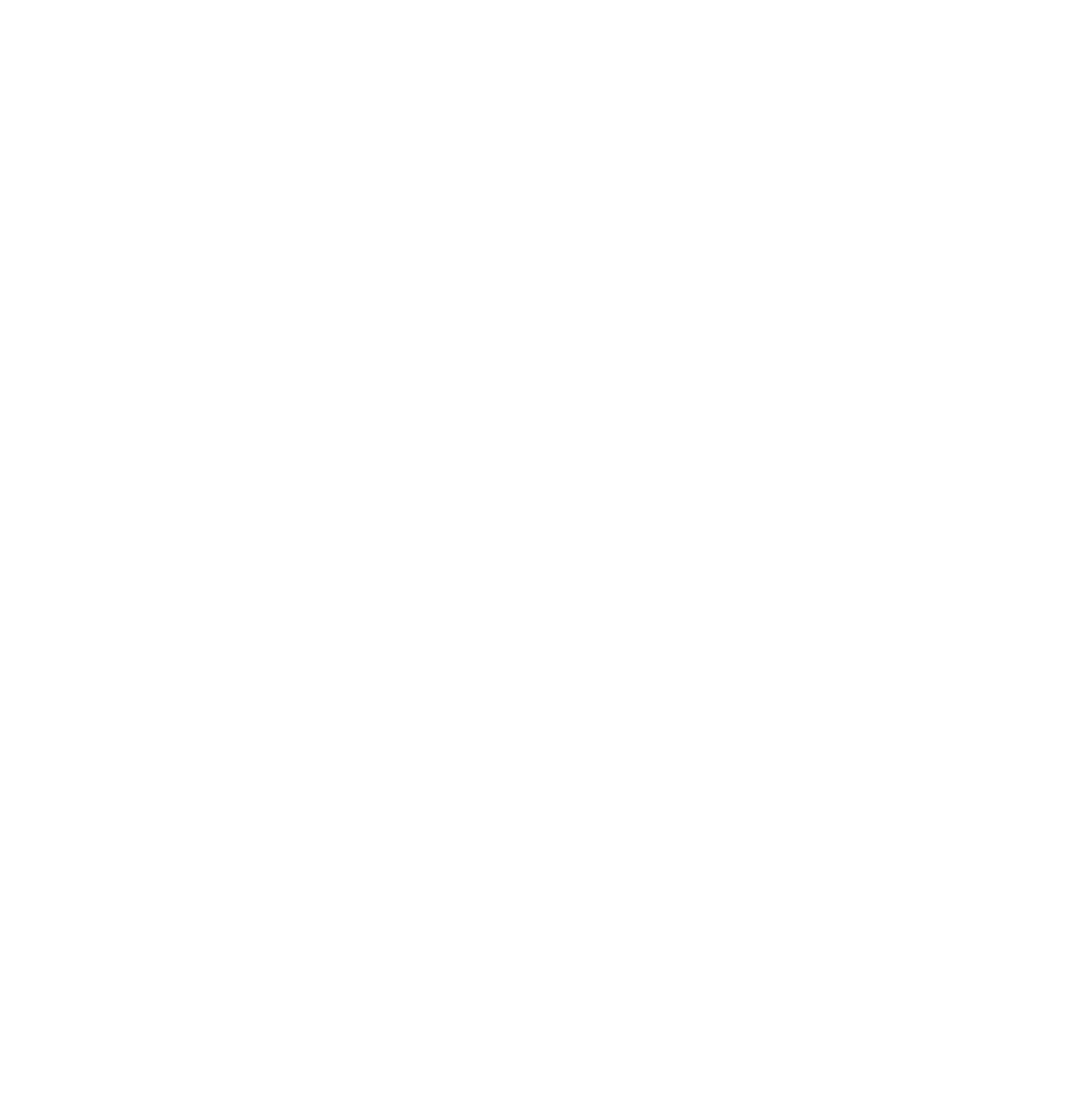
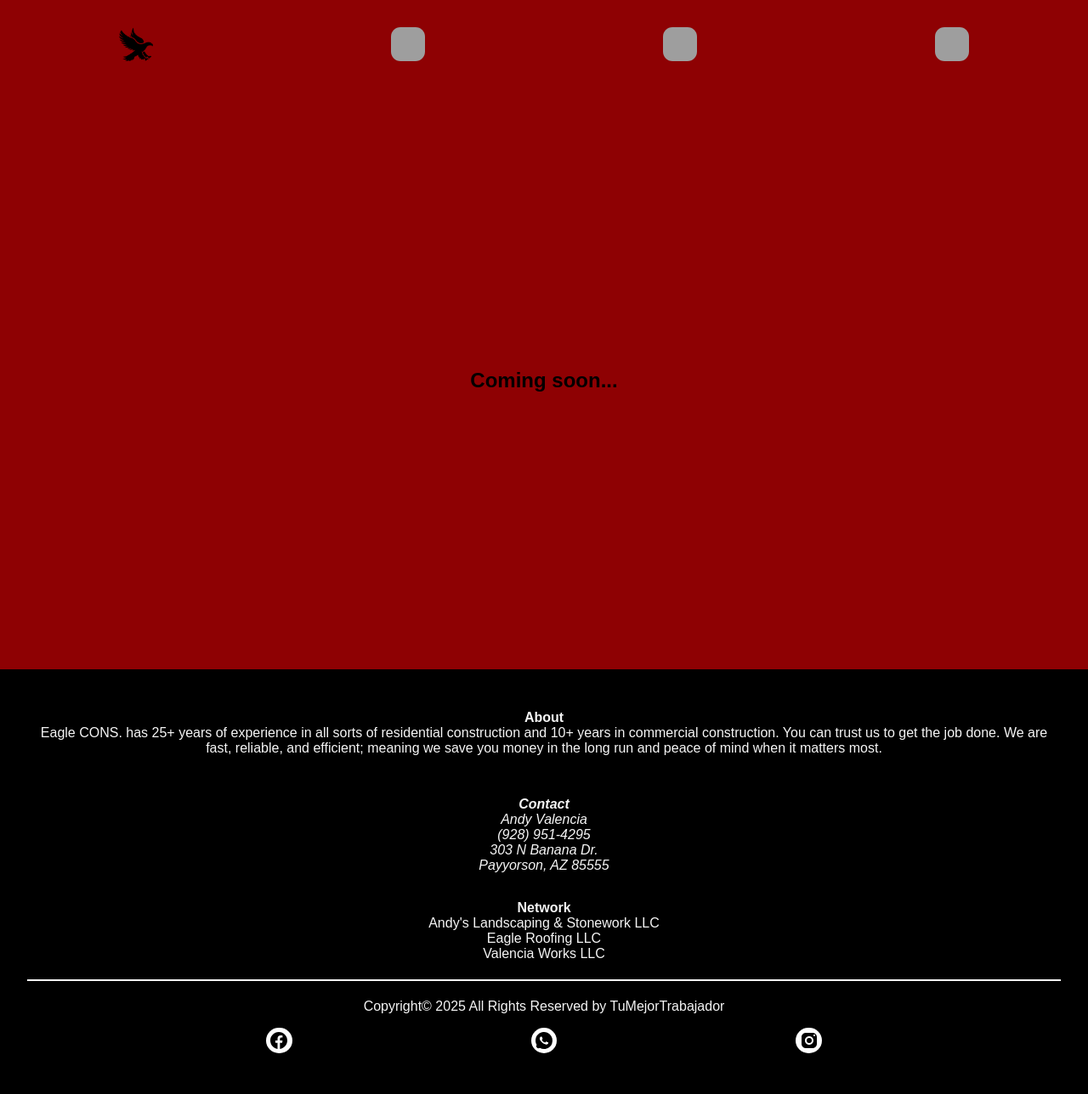
Before and after one commit to jakvalz/dads-site-mobile, a plain HTML site: page prices.html in a window 1280 px wide. Shown: the whole page at 85% size. Before the commit the page ends 800 px from the top, so only its background shows below. Drawn offline with Linux system fonts and the light colour scheme; grey boxes are pictures that could not be loaded.

Commit message:
added 2 static pages

```diff
--- a/assets/styles/form.css
+++ b/assets/styles/form.css
@@ -0,0 +1,204 @@
+/* universal styles */
+:root {
+    --black-txt: black;
+}
+
+html {
+    scroll-behavior: smooth;
+    background: linear-gradient(hsl(359, 99%, 28%), hsl(358, 100%, 7%));
+    background: hsl(359, 99%, 28%);
+}
+
+* {
+    font-size: 16px;
+    box-sizing: border-box;
+    padding: 0;
+    margin: 0;
+    text-decoration: none;
+    text-align: center;
+    list-style-type: none;
+    font-family: "Saira", sans-serif;
+    color: black;
+}
+
+body {
+    background: linear-gradient(hsl(359, 99%, 28%), hsl(358, 100%, 7%));
+    background: hsl(359, 99%, 28%);
+    background-attachment: fixed;
+    width: 100%;
+    min-height: 100svh;
+}
+
+button {
+    width: 18rem;
+    padding: .75rem 3.25rem;
+    border-radius: .7rem;
+    border: none;
+    background-color: white;
+    font-weight: 600;
+    color: black;
+}
+
+button:focus {
+    cursor: pointer;
+    background-color: rgb(37, 9, 2);
+    color: white;
+    border: none;
+    transform: scale(1.1);
+}
+
+button:hover {
+    cursor: pointer;
+    background-color: rgb(37, 9, 2);
+    color: whitesmoke;
+    border: none;
+}
+
+img {
+    object-fit: cover;
+    border-radius: .7rem;
+}
+
+h1 {
+    font-size: 1.9rem;
+}
+
+h2 {
+    font-size: 1.75rem;
+}
+
+p {
+    padding-bottom: 1rem;
+}
+
+/* ALl other styles */
+/* nav styles */
+nav {
+    padding: 2rem 0;
+    width: 100%;
+}
+
+nav ul {
+    display: flex;
+    justify-content: space-around;
+    align-items: center;
+}
+
+header nav li a {
+    flex-direction: row;
+}
+
+header nav li a:focus {
+    border-bottom: .2rem solid hsl(358, 100%, 7%);
+}
+
+header nav li a:hover {
+    border-bottom: .2rem solid hsl(358, 100%, 7%);
+}
+
+/* main styles */
+
+main {
+    padding: 0 1rem;
+}
+
+/* form styles */
+.form-container {
+    display: flex;
+    justify-content: center;
+    min-width: 400px;
+    padding: 4rem 1rem;
+}
+
+form {
+    border: 5px solid hsl(0, 0%, 100%, 0.6);
+    border-radius: .8rem;
+    padding: 5rem 1rem;
+}
+
+#heading-line {
+    width: 95%;
+    height: 5px;
+    display: block;
+    flex-direction: row;
+    flex: 1 0 auto;
+    background-color: white;
+    border: 1px solid white;
+    margin: 1.3rem 0;
+    border-radius: .5rem;
+}
+
+form, form div {
+    display: flex;
+    justify-content: center;
+    align-items: center;
+    flex-direction: column;
+}
+
+form div label, input, textarea {
+    max-height: 1.75rem;
+    max-width: 500px;
+    flex: 1 1 380px;
+    border-radius: .5rem;
+    border: none;
+}
+
+form div:nth-of-type(7) {
+    padding-bottom: 4rem;
+}
+
+
+
+label {
+    padding: 1.5rem 0;
+}
+
+.line {
+    width: 70%;
+    display: block;
+    flex-direction: row;
+    flex: 1 0 auto;
+    background-color: white;
+    border: 1px solid white;
+    margin: 1.3rem 0;
+}
+
+/* footer */
+#contact section h3, p, li, address, address h3, small{
+    color: hsl(0, 0%, 100%);
+}
+
+footer {
+    background-color: black;
+    padding: 3rem 2rem 3rem 2rem;
+}
+
+address {
+    padding: 2rem 0;
+}
+
+address + section + div {
+    background-color: white;
+    border: 1px solid white;
+    margin: 1.3rem 0;
+}
+
+address + section + div + section {
+    display: flex;
+    justify-content: center;
+    align-items: center;
+}
+
+address + section + div + section + div {
+    padding-top: 1rem;
+    display: flex;
+    align-items: center;
+    justify-content: space-evenly;
+}
+
+address + section + div + section + div > img {
+    /* background: white; */
+    background-color: hsl(0, 0%, 100%);
+    padding: .2rem;
+    border-radius: 25px;
+}
--- a/assets/styles/index.css
+++ b/assets/styles/index.css
@@ -1,4 +1,8 @@
 /* universal styles */
+:root {
+    --black-txt: black;
+}
+
 html {
     scroll-behavior: smooth;
     background: linear-gradient(hsl(359, 99%, 28%), hsl(358, 100%, 7%));
@@ -14,6 +18,7 @@ html {
     text-align: center;
     list-style-type: none;
     font-family: "Saira", sans-serif;
+    color: black;
 }
 
 body {
@@ -82,13 +87,13 @@ main {
 /*Hero styles */
 #hero {
     height: 35rem;
-    padding-bottom: 15rem;
-    margin-top: 5rem;
-    margin-bottom: 10rem;
+    padding: 15rem 0rem 35rem 0;
+    z-index: 3;
 }
 
 main > section > h1 {
     margin-bottom: 1.3rem;
+    background-color: hsl(359, 99%, 28%);
 }
 
 main > section > h1 > span {
@@ -105,7 +110,7 @@ main > section > section {
     justify-content: space-between;
 }
 
-main > section > section > button:focus {
+main > section > section > a button:focus {
     cursor: pointer;
     background-color: rgb(37, 9, 2);
     color: white;
@@ -113,10 +118,10 @@ main > section > section > button:focus {
     transform: scale(1.1);
 }
 
-main > section > section > button:hover {
+main > section > section > a button:hover {
     cursor: pointer;
     background-color: rgb(37, 9, 2);
-    color: white;
+    color: whitesmoke;
     border: none;
 }
 
@@ -128,6 +133,10 @@ main > section > section > button:hover {
 #gallery {
     padding: 3rem 0;
     margin: 0 2rem;
+}
+
+#gallery p {
+    color: black;
 }
 
 #gallery > div {
@@ -172,6 +181,10 @@ main > section > section > button:hover {
     height: 8rem;
 }
 
+#services > h2 {
+    color: white;
+}
+
 #services > div > div > p {
     text-align: center;
     width: fit-content;
@@ -188,9 +201,12 @@ main > section > section > button:hover {
 }
 
 /* footer */
+#contact section h3, p, li, address, address h3, small{
+    color: whitesmoke;
+}
+
 footer {
     background-color: black;
-    color: whitesmoke;
     padding: 3rem 2rem 3rem 2rem;
 }
 
--- a/assets/styles/prices.css
+++ b/assets/styles/prices.css
@@ -0,0 +1,128 @@
+html {
+    scroll-behavior: smooth;
+    background: linear-gradient(hsl(359, 99%, 28%), hsl(358, 100%, 7%));
+    background: hsl(359, 99%, 28%);
+}
+
+* {
+    font-size: 16px;
+    box-sizing: border-box;
+    padding: 0;
+    margin: 0;
+    text-decoration: none;
+    text-align: center;
+    list-style-type: none;
+    font-family: "Saira", sans-serif;
+    color: black;
+}
+
+body {
+    background: linear-gradient(hsl(359, 99%, 28%), hsl(358, 100%, 7%));
+    background: hsl(359, 99%, 28%);
+    background-attachment: fixed;
+    width: 100%;
+    min-height: 100svh;
+}
+
+button {
+    width: 18rem;
+    padding: .75rem 3.25rem;
+    border-radius: .7rem;
+    border: none;
+    background-color: white;
+    font-weight: 600;
+    color: black;
+}
+
+img {
+    object-fit: cover;
+    border-radius: .7rem;
+}
+
+h2 {
+    font-size: 1.75rem;
+}
+
+p {
+    padding-bottom: 1rem;
+}
+
+/* ALl other styles */
+/* nav styles */
+nav {
+    padding: 2rem 0;
+    width: 100%;
+}
+
+nav ul {
+    display: flex;
+    justify-content: space-around;
+    align-items: center;
+}
+
+header nav li a {
+    flex-direction: row;
+}
+
+header nav li a:focus {
+    border-bottom: .2rem solid hsl(358, 100%, 7%);
+}
+
+header nav li a:hover {
+    border-bottom: .2rem solid hsl(358, 100%, 7%);
+}
+
+/* main styles */
+
+main {
+    height: 85svh;
+    padding: 0 1rem;
+    display: flex;
+    justify-content: center;
+    align-items: center;
+}
+
+main h1 {
+    font-size: 1.5rem;
+}
+
+/* footer */
+#contact section h3, p, li, address, address h3, small{
+    color: whitesmoke;
+}
+
+footer {
+    background-color: black;
+    color: whitesmoke;
+    padding: 3rem 2rem 3rem 2rem;
+}
+
+address {
+    padding: 2rem 0;
+}
+
+address + section + div {
+    background-color: white;
+    border: 1px solid white;
+    margin: 1.3rem 0;
+}
+
+address + section + div + section {
+    display: flex;
+    justify-content: center;
+    align-items: center;
+}
+
+address + section + div + section + div {
+    padding-top: 1rem;
+    display: flex;
+    align-items: center;
+    justify-content: space-evenly;
+}
+
+address + section + div + section + div > img {
+    /* background: white; */
+    background-color: hsl(0, 0%, 100%);
+    padding: .2rem;
+    border-radius: 25px;
+}
--- a/form.html
+++ b/form.html
@@ -0,0 +1,100 @@
+<!DOCTYPE html>
+<html lang="en">
+<head>
+    <meta charset="UTF-8">
+    <meta name="viewport" content="width=device-width, initial-scale=1.0">
+    <link rel="stylesheet" href="resources/css/style2.css">
+    <link rel="preconnect" href="https://fonts.googleapis.com">
+    <link rel="preconnect" href="https://fonts.gstatic.com" crossorigin>
+    <link href="https://fonts.googleapis.com/css2?family=Lato:ital,wght@0,100;0,300;0,400;0,700;0,900;1,100;1,300;1,400;1,700;1,900&family=Lexend:wght@100..900&family=PT+Sans:ital,wght@0,400;0,700;1,400;1,700&family=Roboto+Mono:ital,wght@0,100..700;1,100..700&display=swap" rel="stylesheet">
+    <link rel="preconnect" href="https://fonts.googleapis.com">
+    <link rel="preconnect" href="https://fonts.gstatic.com" crossorigin>
+    <link href="https://fonts.googleapis.com/css2?family=Kanit:ital,wght@0,100;0,200;0,300;0,400;0,500;0,600;0,700;0,800;0,900;1,100;1,200;1,300;1,400;1,500;1,600;1,700;1,800;1,900&family=Lato:ital,wght@0,100;0,300;0,400;0,700;0,900;1,100;1,300;1,400;1,700;1,900&family=Lexend:wght@100..900&family=PT+Sans:ital,wght@0,400;0,700;1,400;1,700&family=Roboto+Mono:ital,wght@0,100..700;1,100..700&display=swap" rel="stylesheet">
+    <title>Eagle Con. | Get a quote</title>
+    <link rel="stylesheet" href="assets/styles/form.css">
+</head>
+<body>
+    <header>
+        <nav>
+            <ul>
+                <li><a href="#"><img width="40" height="40" src="assets/media/logo/eagle.png" alt="eagle Construction logo"></a></li>
+                <li><a href="#gallery"><img width="40" height="40" src="https://img.icons8.com/parakeet-line/48/gallery.png" alt="gallery"/></a></li>
+                <li><a href="#services"><img width="40" height="40" src="https://img.icons8.com/pulsar-line/48/hammer.png" alt="hammer icon"/></a></li>
+                <li><a href="#contact"><img width="40" height="40" src="https://img.icons8.com/ios/50/phone-disconnected.png" alt="phone icon"/></a></li>
+            </ul>
+        </nav>
+    </header>
+    <main>
+        <div class="form-container">
+            <form action="">
+                <h1>Get a quote from Andy</h1>
+                <!-- <h3>Fill out the information below and we will get back to you ASAP!</h3> -->
+                <div id="heading-line"></div>
+                <div class="form-mini-container" id="flname-container">
+                    <label for="fname">First Name</label>
+                    <input type="text" name="fname" id="fname" placeholder="Juan" required>
+                    <label for="lname">Last Name</label>
+                    <input type="text" name="lname" id="lname" placeholder="Monterrey" required>
+                </div>
+                <div class="form-mini-container" id="contact-container">
+                    <label for="email">Email</label>
+                    <input type="email" name="email" id="email" required placeholder="taquito17@gmail.com">
+                    <label for="phone">Phone #</label>
+                    <input type="tel" name="phone" id="phone" required placeholder="970-951-8000" pattern="[0-9]{3}-[09]{3}-[0-9]{4}">
+                </div>
+                <div class="line"></div>
+                <div class="form-mini-container" id="address-container">
+                    <label for="home-address">Home Address</label>
+                    <input type="text" name="home-address" id="home-address" placeholder="7317 N McCollen Ln" required>
+                    <label for="city/town">City/Town</label>
+                    <input type="text" name="city/town" id="city/town" placeholder="McRidge" required>
+                    <label for="state">State</label>
+                    <input type="text" name="state" id="state" placeholder="Misery" required>
+                </div>
+                <div class="form-mini-container" id="prjct-description-container">
+                    <label for="prjct-description">Project(s) Description</label>
+                    <textarea id="prjct-description" minlength="25" maxlength="1000" placeholder="Describe to us the project..." rows="4" cols="40"></textarea>
+                </div>
+                <div class="form-mini-container" id="files-container">
+                    <label for="file">Files or Images</label>
+                    <input type="file" name="files" id="files">
+                </div>
+                <button type="submit">Submit</button>
+            </form>
+        </div>
+    </main>
+    <footer id="contact">
+        <section>
+            <h3>About</h3>
+            <p>Eagle CONS. has 25+ years of experience in all sorts of residential construction
+            and 10+ years in commercial construction. You can trust us to get the job done.
+            We are fast, reliable, and efficient; meaning we save you money in the long run
+            and peace of mind when it matters most.</p>
+        </section>
+        <address>
+            <h3>Contact</h3>
+            Andy Valencia <br>
+            (928) 951-4295 <br>
+            303 N Banana Dr. <br>
+            Payyorson, AZ 85555
+        </address>
+        <section>
+            <h3>Network</h3>
+            <ul>
+                <li>Andy's Landscaping & Stonework LLC</li>
+                <li>Eagle Roofing LLC</li>
+                <li>Valencia Works LLC</li>
+            </ul>
+        </section>
+        <div><!--dividing line goes here--></div>
+        <section>
+            <small>Copyright&copy; 2025 All Rights Reserved by TuMejorTrabajador</small>
+        </section>
+        <div>
+            <img class="lazyload" src="assets/media/logo/icons8-facebook.svg" alt="">
+            <img class="lazyload" src="assets/media/logo/icons8-whatsapp.svg" alt="">
+            <img class="lazyload" src="assets/media/logo/icons8-instagram.svg" alt="">
+        </div>
+    </footer>
+</body>
+</html>
--- a/prices.html
+++ b/prices.html
@@ -0,0 +1,59 @@
+<!DOCTYPE html>
+<html lang="en">
+<head>
+    <meta charset="UTF-8">
+    <meta name="viewport" content="width=device-width, initial-scale=1.0">
+    <title>Eagle Con. | Prices</title>
+    <link rel="preconnect" href="https://fonts.googleapis.com">
+    <link rel="preconnect" href="https://fonts.gstatic.com" crossorigin>
+    <link rel="stylesheet" href="assets/styles/prices.css">
+</head>
+<body>
+    <header>
+        <nav>
+            <ul>
+                <li><a href="index.html"><img width="40" height="40" src="assets/media/logo/eagle.png" alt="eagle Construction logo"></a></li>
+                <li><a href="#"><img width="40" height="40" src="https://img.icons8.com/parakeet-line/48/gallery.png" alt="gallery"/></a></li>
+                <li><a href="#"><img width="40" height="40" src="https://img.icons8.com/pulsar-line/48/hammer.png" alt="hammer icon"/></a></li>
+                <li><a href="#"><img width="40" height="40" src="https://img.icons8.com/ios/50/phone-disconnected.png" alt="phone icon"/></a></li>
+            </ul>
+        </nav>
+    </header>
+    <main>
+        <h1>Coming soon...</h1>
+    </main>
+    <footer id="contact">
+        <section>
+            <h3>About</h3>
+            <p>Eagle CONS. has 25+ years of experience in all sorts of residential construction
+            and 10+ years in commercial construction. You can trust us to get the job done.
+            We are fast, reliable, and efficient; meaning we save you money in the long run
+            and peace of mind when it matters most.</p>
+        </section>
+        <address>
+            <h3>Contact</h3>
+            Andy Valencia <br>
+            (928) 951-4295 <br>
+            303 N Banana Dr. <br>
+            Payyorson, AZ 85555
+        </address>
+        <section>
+            <h3>Network</h3>
+            <ul>
+                <li>Andy's Landscaping & Stonework LLC</li>
+                <li>Eagle Roofing LLC</li>
+                <li>Valencia Works LLC</li>
+            </ul>
+        </section>
+        <div><!--dividing line goes here--></div>
+        <section>
+            <small>Copyright&copy; 2025 All Rights Reserved by TuMejorTrabajador</small>
+        </section>
+        <div>
+            <img class="lazyload" src="assets/media/logo/icons8-facebook.svg" alt="">
+            <img class="lazyload" src="assets/media/logo/icons8-whatsapp.svg" alt="">
+            <img class="lazyload" src="assets/media/logo/icons8-instagram.svg" alt="">
+        </div>
+    </footer>
+</body>
+</html>
```
Also changed, not shown: index.html (+5 -5 lines).
